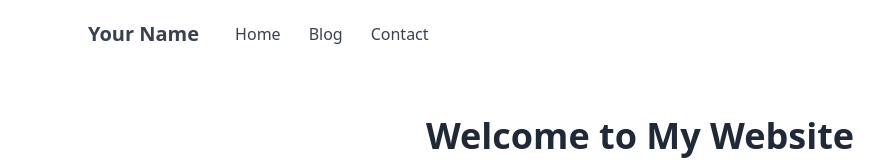
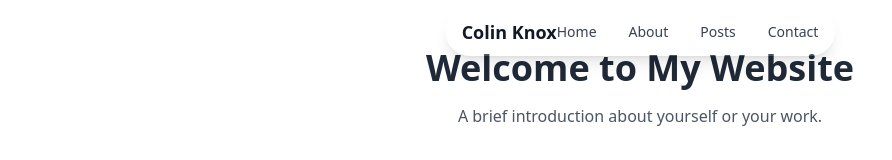
Before and after one commit to colinrknox/personal_website, a React (Create React App) app: page / in a window 1280 px wide. Shown: the top 160 px of the page, without its empty margins (0-892 px from the left). Built offline with nearby package versions, Linux system fonts and the light colour scheme.

Commit message:
fixed nav bar and updated build badge

```diff
--- a/src/nav/Nav.tsx
+++ b/src/nav/Nav.tsx
@@ -2,35 +2,79 @@ import React from "react";
 import "./Nav.css";
 
 const Nav = () => {
-    return (
-        <nav className="bg-white shadow-md">
-        <div className="max-w-6xl mx-auto px-4">
-          <div className="flex justify-between">
-            <div className="flex space-x-4">
-              <div>
+  return (
+      <nav className="fixed top-0 left-1/2 transform -translate-x-1/2 bg-white bg-opacity-20 border-gray-200 px-2 sm:px-4 py-2.5 rounded-full shadow-lg z-50 mt-2">
+        <div className="container flex flex-wrap justify-center items-center mx-auto">
+          <a
+            href="#"
+            className="text-gray-900 text-lg font-semibold"
+            aria-current="page"
+          >
+            Colin Knox
+          </a>
+          <button
+            data-collapse-toggle="mobile-menu"
+            type="button"
+            className="inline-flex items-center p-2 ml-3 text-sm text-gray-500 rounded-lg md:hidden hover:bg-gray-100 focus:outline-none focus:ring-2 focus:ring-gray-200"
+            aria-controls="mobile-menu"
+            aria-expanded="false"
+          >
+            <span className="sr-only">Open main menu</span>
+            <svg
+              className="w-6 h-6"
+              fill="none"
+              stroke="currentColor"
+              viewBox="0 0 24 24"
+              xmlns="http://www.w3.org/2000/svg"
+            >
+              <path
+                stroke-linecap="round"
+                stroke-linejoin="round"
+                stroke-width="2"
+                d="M4 6h16M4 12h16m-7 6h7"
+              ></path>
+            </svg>
+          </button>
+          <div className="hidden w-full md:block md:w-auto" id="mobile-menu">
+            <ul className="flex flex-col mt-4 md:flex-row md:space-x-8 md:mt-0 md:text-sm md:font-medium">
+              <li>
                 <a
                   href="#"
-                  className="flex items-center py-5 px-2 text-gray-700 hover:text-gray-900"
+                  className="block py-2 pr-4 pl-3 text-gray-700 rounded md:bg-transparent md:p-0 md:hover:text-blue-700"
+                  aria-current="page"
                 >
-                  <span className="font-bold text-xl">Your Name</span>
-                </a>
-              </div>
-              <div className="hidden md:flex items-center space-x-1">
-                <a href="#" className="py-5 px-3 text-gray-700 hover:text-gray-900">
                   Home
                 </a>
-                <a href="#" className="py-5 px-3 text-gray-700 hover:text-gray-900">
-                  Blog
+              </li>
+              <li>
+                <a
+                  href="#"
+                  className="block py-2 pr-4 pl-3 text-gray-700 rounded md:bg-transparent md:p-0 md:hover:text-blue-700"
+                >
+                  About
                 </a>
-                <a href="#" className="py-5 px-3 text-gray-700 hover:text-gray-900">
+              </li>
+              <li>
+                <a
+                  href="#"
+                  className="block py-2 pr-4 pl-3 text-gray-700 rounded md:bg-transparent md:p-0 md:hover:text-blue-700"
+                >
+                  Posts
+                </a>
+              </li>
+              <li>
+                <a
+                  href="#"
+                  className="block py-2 pr-4 pl-3 text-gray-700 rounded md:bg-transparent md:p-0 md:hover:text-blue-700"
+                >
                   Contact
                 </a>
-              </div>
-            </div>
+              </li>
+            </ul>
           </div>
         </div>
       </nav>
-    );
-}
+  );
+};
 
 export default Nav;
```
Also changed, not shown: 1 other file (tests, documents, lock files or other folders).
